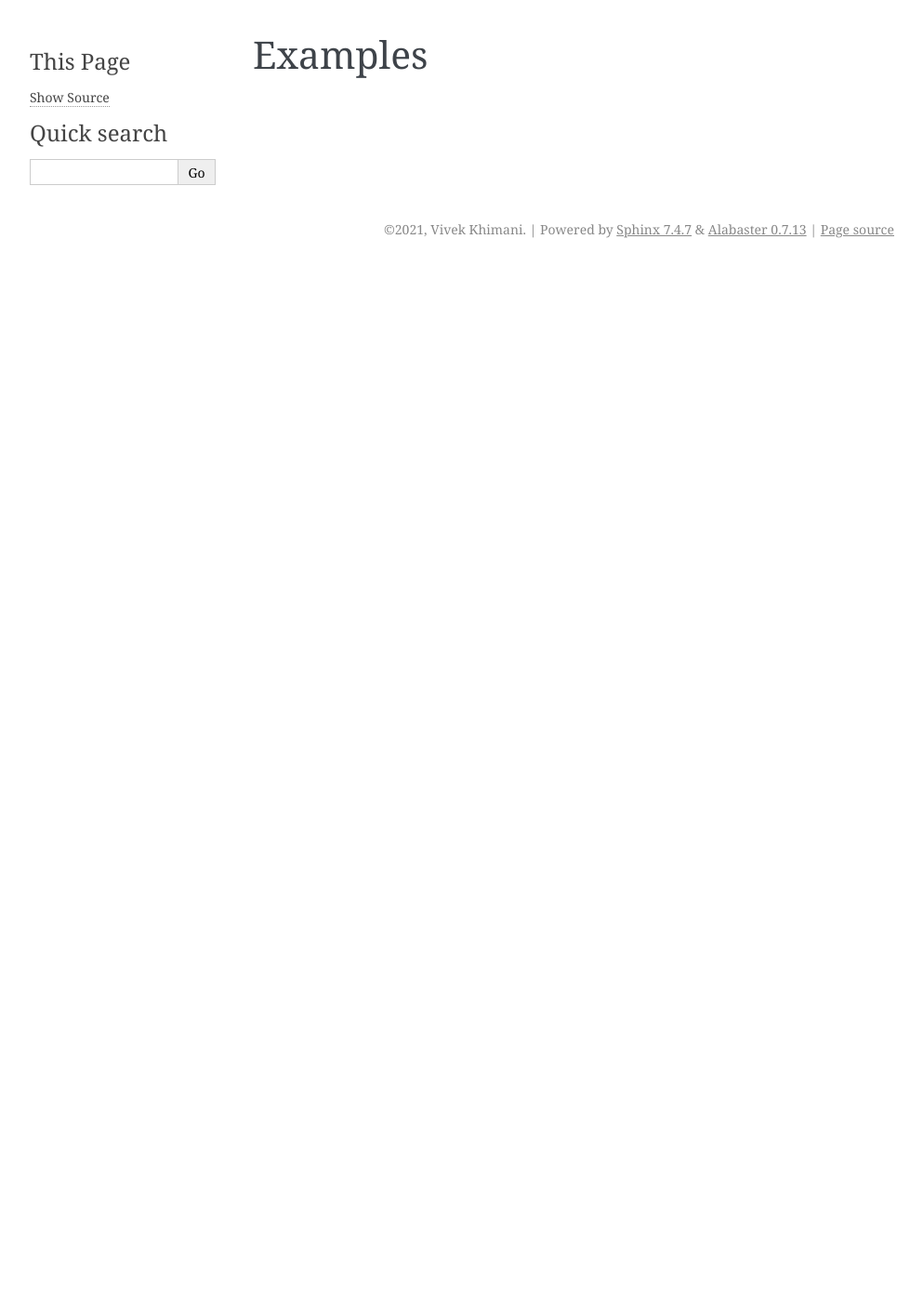
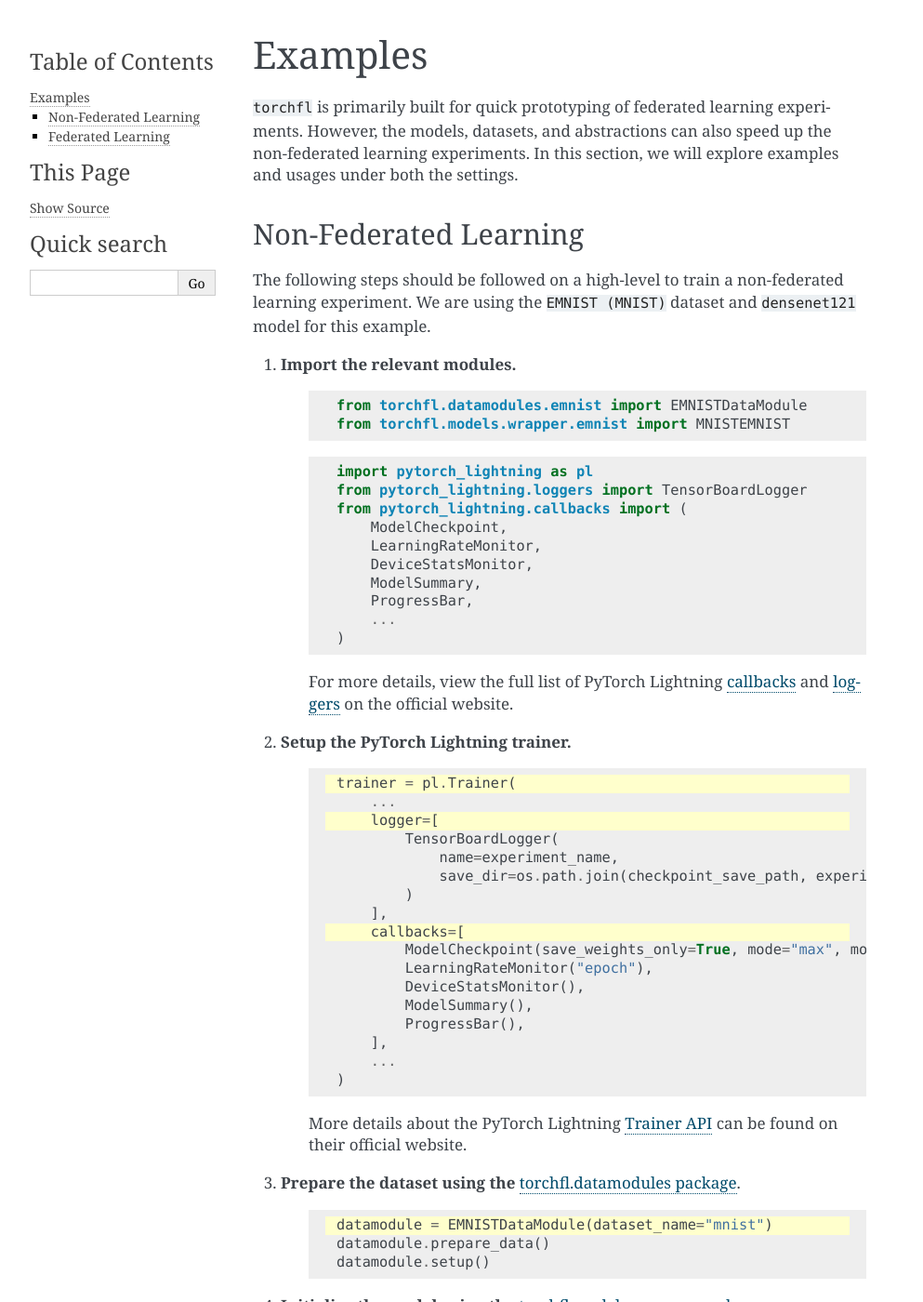
Before and after one commit to torchfl-org/torchfl, a Sphinx documentation site: the page built from docs/examples.rst, in a window 1280 px wide and 1400 px high. Shown: the whole window at 93% size, without its empty margins (148-1141 px from the left). Built offline with Sphinx 7.4.7, drawn with Linux system fonts in a browser that asks for light colours; some of the changed text lies outside the part shown.

Commit message:
sphinx documentation complete. fl parts pending.

```diff
--- a/docs/examples.rst
+++ b/docs/examples.rst
@@ -1,3 +1,114 @@
 ========
 Examples
 ========
+
+``torchfl`` is primarily built for quick prototyping of federated
+learning experiments. However, the models, datasets, and abstractions
+can also speed up the non-federated learning experiments. In this
+section, we will explore examples and usages under both the settings.
+
+Non-Federated Learning
+----------------------
+
+The following steps should be followed on a high-level to train a
+non-federated learning experiment. We are using the ``EMNIST (MNIST)``
+dataset and ``densenet121`` model for this example.
+
+1. **Import the relevant modules.**
+
+    .. code-block:: python
+
+        from torchfl.datamodules.emnist import EMNISTDataModule
+        from torchfl.models.wrapper.emnist import MNISTEMNIST
+
+    .. code-block:: python
+
+        import pytorch_lightning as pl
+        from pytorch_lightning.loggers import TensorBoardLogger
+        from pytorch_lightning.callbacks import (
+            ModelCheckpoint,
+            LearningRateMonitor,
+            DeviceStatsMonitor,
+            ModelSummary,
+            ProgressBar,
+            ...
+        )
+
+    For more details, view the full list of PyTorch Lightning `callbacks <https://pytorch-lightning.readthedocs.io/en/stable/extensions/callbacks.html#callback>`_ and `loggers <https://pytorch-lightning.readthedocs.io/en/latest/common/loggers.html#loggers>`_ on the official website.
+
+2. **Setup the PyTorch Lightning trainer.**
+
+    .. code-block:: python
+        :emphasize-lines: 1, 3, 9
+
+        trainer = pl.Trainer(
+            ...
+            logger=[
+                TensorBoardLogger(
+                    name=experiment_name,
+                    save_dir=os.path.join(checkpoint_save_path, experiment_name),
+                )
+            ],
+            callbacks=[
+                ModelCheckpoint(save_weights_only=True, mode="max", monitor="val_acc"),
+                LearningRateMonitor("epoch"),
+                DeviceStatsMonitor(),
+                ModelSummary(),
+                ProgressBar(),
+            ],
+            ...
+        )
+
+    More details about the PyTorch Lightning `Trainer API <https://pytorch-lightning.readthedocs.io/en/latest/common/trainer.html#>`_ can be found on their official website.
+
+3. **Prepare the dataset using the** :ref:`torchfl.datamodules`.
+
+    .. code-block:: python
+        :emphasize-lines: 1
+
+        datamodule = EMNISTDataModule(dataset_name="mnist")
+        datamodule.prepare_data()
+        datamodule.setup()
+
+4. **Initialize the model using the** :ref:`torchfl.wrapper`.
+
+    .. code-block:: python
+        :emphasize-lines: 2, 8
+
+        # check if the model can be loaded from a given checkpoint
+        if (checkpoint_load_path) and os.path.isfile(checkpoint_load_path):
+            model = MNISTEMNIST(
+                "densenet121", "adam", {"lr": 0.001}
+            ).load_from_checkpoint(checkpoint_load_path)
+
+        else:
+            pl.seed_everything(42)
+            model = MNISTEMNIST("densenet121", "adam", {"lr": 0.001})
+            trainer.fit(model, datamodule.train_dataloader(), datamodule.val_dataloader())
+            model = model.load_from_checkpoint(
+                trainer.checkpoint_callback.best_model_path
+            )
+
+5. **Collect the results.**
+
+    .. code-block:: python
+
+        val_result = trainer.test(
+            model, test_dataloaders=datamodule.val_dataloader(), verbose=True
+        )
+        test_result = trainer.test(
+            model, test_dataloaders=datamodule.test_dataloader(), verbose=True
+        )
+
+For full non-federated learning example scripts, check the scripts on `GitHub <https://github.com/vivekkhimani/torchfl/tree/master/examples/trainers>`_.
+
+
+Federated Learning
+------------------
+
+The following steps should be followed on a high-level to train a
+federated learning experiment.
+
+1. **FIXME**
+2. **FIXME**
+3. **FIXME**
--- a/docs/torchfl.datamodules.rst
+++ b/docs/torchfl.datamodules.rst
@@ -1,3 +1,5 @@
+.. _torchfl.datamodules:
+
 torchfl.datamodules package
 ===========================
 
--- a/docs/torchfl.models.wrapper.rst
+++ b/docs/torchfl.models.wrapper.rst
@@ -1,3 +1,5 @@
+.. _torchfl.wrapper:
+
 torchfl.models.wrapper package
 ==============================
 
```
Also changed, not shown: CONTRIBUTING.rst (+0 -7 lines), README.md (+2 -2 lines), 1 other file.
